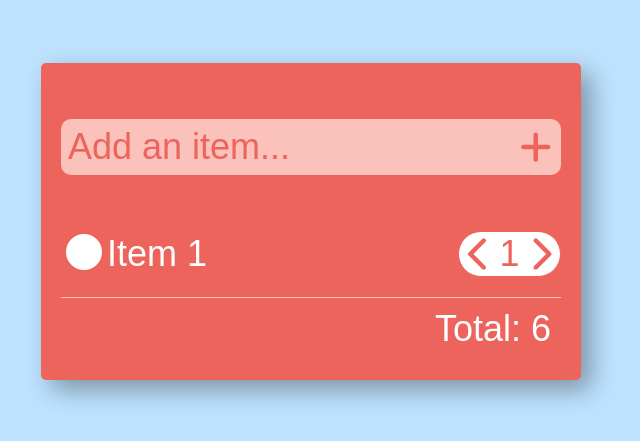
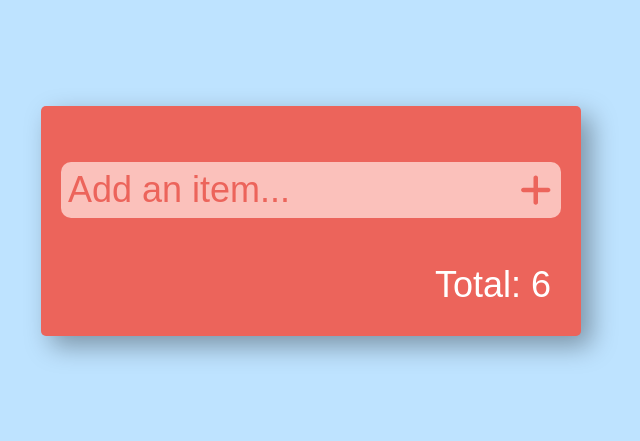
Before and after one commit to binarypsilocybin/Simple-shopping-list, a React (Create React App) app: page / in a window 1280 px wide. Shown: the part 179-620 px from the top of the page, without its empty margins (329-969 px from the left). Built offline with nearby package versions, Linux system fonts and the light colour scheme.

Commit message:
1 file modified

```diff
--- a/src/App.js
+++ b/src/App.js
@@ -1,27 +1,38 @@
 import React, { useState, useEffect } from 'react';
 import './style.css';
 import { FontAwesomeIcon } from '@fortawesome/react-fontawesome';
-import { faChevronRight, faChevronLeft, faCircle, faCheckCircle, faPlus } from '@fortawesome/free-solid-svg-icons';
+import {
+  faChevronRight,
+  faChevronLeft,
+  faCircle,
+  faCheckCircle,
+  faPlus,
+} from '@fortawesome/free-solid-svg-icons';
 
 const App = () => {
   // HINT: each "item" in our list names a name, a boolean to tell if its been completed, and a quantity
-	const [items, setItems] = useState([]);
+  const [items, setItems] = useState([
+    { itemName: 'item 1', quantity: 1, isSelected: false },
+    { itemName: 'item 2', quantity: 2, isSelected: false },
+    { itemName: 'item 3', quantity: 3, isSelected: false },
+  ]);
 
   return (
-		<div className='app-background'>
-			<div className='main-container'>
-				<div className='add-item-box'>
-					<input className='add-item-input' placeholder='Add an item...' />
+    <div className="app-background">
+      <div className="main-container">
+        <div className="add-item-box">
+          <input className="add-item-input" placeholder="Add an item..." />
           <FontAwesomeIcon icon={faPlus} />
         </div>
-				<div className='item-list'>
-					<div className='item-container'>
-						<div className='item-name'>
+        <div className="item-list">
+          {items.map(() => {
+            <div className="item-container">
+              <div className="item-name">
                 {/* HINT: replace false with a boolean indicating the item has been completed or not */}
                 {false ? (
                   <>
                     <FontAwesomeIcon icon={faCheckCircle} />
-									<span className='completed'>Item 1</span>
+                    <span className="completed">Item 1</span>
                   </>
                 ) : (
                   <>
@@ -30,7 +41,7 @@ const App = () => {
                   </>
                 )}
               </div>
-						<div className='quantity'>
+              <div className="quantity">
                 <button>
                   <FontAwesomeIcon icon={faChevronLeft} />
                 </button>
@@ -39,9 +50,10 @@ const App = () => {
                   <FontAwesomeIcon icon={faChevronRight} />
                 </button>
               </div>
+            </div>;
+          })}
         </div>
-				</div>
-				<div className='total'>Total: 6</div>
+        <div className="total">Total: 6</div>
       </div>
     </div>
   );
```
Lines whose indentation alone changed are shown as unchanged.
